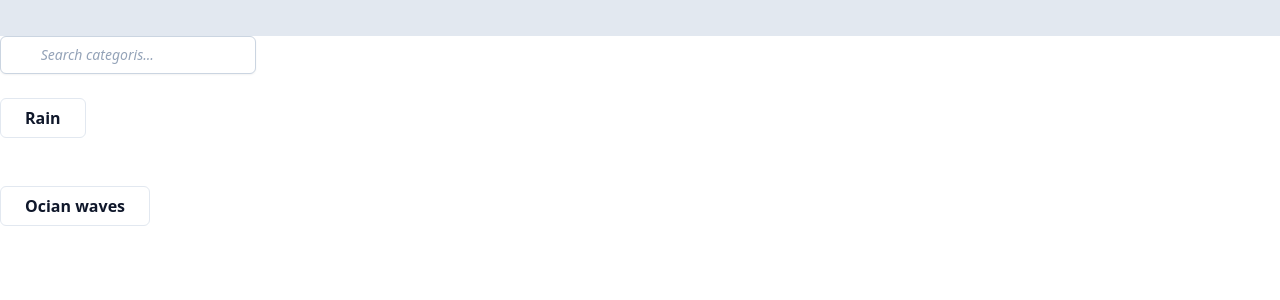
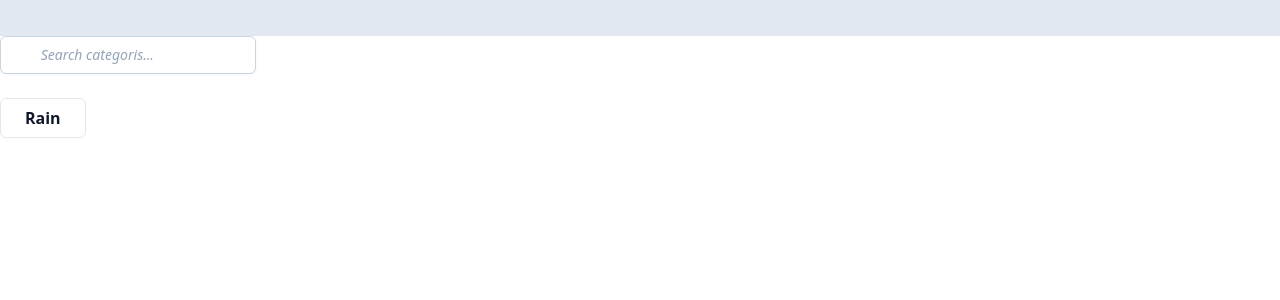
Before and after one commit to Hikari7/SleepHelper_ReactApp, a React (Create React App) app: page / in a window 1280 px wide. Shown: the top 300 px of the page. Built offline with nearby package versions, Linux system fonts and the light colour scheme.

Commit message:
rendered a fetched video

```diff
--- a/package.json
+++ b/package.json
@@ -7,6 +7,7 @@
     "@testing-library/react": "^13.4.0",
     "@testing-library/user-event": "^13.5.0",
     "axios": "^1.1.3",
+    "cors": "^2.8.5",
     "react": "^18.2.0",
     "react-dom": "^18.2.0",
     "react-scripts": "5.0.1",
--- a/src/components/Home.js
+++ b/src/components/Home.js
@@ -1,7 +1,10 @@
 import React from "react";
 
 function Home() {
-  return <div></div>;
+  return <div>
+
+
+  </div>;
 }
 
 export default Home;
--- a/src/components/Videos/Categories.js
+++ b/src/components/Videos/Categories.js
@@ -1,5 +1,6 @@
 import React, { useState } from "react";
 import youtube from "../../apis/youtube";
+import CategoryItem from "./CategoryItem";
 // import Iframe from "react-iframe";
 
 function Categories({ setVideo }) {
@@ -13,28 +14,16 @@ function Categories({ setVideo }) {
     setVideo([data]);
   };
 
+  //mapで回す？
+  const categoryName = ["rain", "waves"];
+
   return (
     <>
-      <ul>
-        <li>
-          <button
-            className="h-10 px-6 font-semibold rounded-md border border-slate-200 text-slate-900 my-6"
-            type="button"
-            onClick={() => handleVideo("rain")}
-          >
-            Rain
-          </button>
-        </li>
-        <li>
-          <button
-            className="h-10 px-6 font-semibold rounded-md border border-slate-200 text-slate-900 my-6"
-            type="button"
-            onClick={() => handleVideo("ocean")}
-          >
-            Ocian waves
-          </button>
-        </li>
-      </ul>
+      <CategoryItem
+        CategoryItem={CategoryItem}
+        handleVideo={handleVideo}
+        categoryName={categoryName}
+      />
     </>
   );
 }
--- /dev/null
+++ b/src/components/Videos/CategoryItem.js
@@ -0,0 +1,22 @@
+import React from "react";
+
+function CategoryItem({ CategoryItem, handleVideo }) {
+  return (
+    <>
+      <ul>
+        <li>
+          <button
+            className="h-10 px-6 font-semibold rounded-md border border-slate-200 text-slate-900 my-6"
+            type="button"
+            onClick={() => handleVideo("rain")}
+          >
+            Rain
+          </button>
+        </li>
+        {CategoryItem}
+      </ul>
+    </>
+  );
+}
+
+export default CategoryItem;
--- a/src/components/Videos/Video.js
+++ b/src/components/Videos/Video.js
@@ -11,7 +11,10 @@ const Video = ({ video }) => {
   const renderedVideo = video.map((videoItem) => {
     return (
       <div>
-        <VideoItem videoItem={videoItem} />
+        <VideoItem
+          videoItem={videoItem}
+          key={videoItem.data.items[0].videoId}
+        />
       </div>
     );
   });
--- a/src/components/Videos/VideoItem.js
+++ b/src/components/Videos/VideoItem.js
@@ -5,11 +5,24 @@ function VideoItem({ videoItem }) {
     return <div>Loading...</div>;
   }
 
-  //   console.log(videoItem.data.items[0].snippet.channelTitle);
-  console.log(videoItem.data.items[0].snippet);
-  const test = videoItem.data.items[0].snippet.channelTitle;
+  //   console.log(videoItem.data.items[0].snippet.thumbnails.medium.url);
 
-  return <div>{test}</div>;
+  const title = videoItem.data.items[0].snippet.channelTitle;
+  //   const thumbnail = videoItem.data.items[0].snippet.thumbnails.medium.url;
+  const videoSrc = `https://www.youtube.com/embed/${videoItem.data.items[0].id.videoId}`;
+
+  return (
+    <div>
+      {title}
+      {/* <img src={thumbnail} /> */}
+
+      <iframe
+        src={videoSrc}
+        allow="accelerometer; autoplay; clipboard-write; encrypted-media; gyroscope; picture-in-picture"
+        allowfullscreen
+      />
+    </div>
+  );
 }
 
 export default VideoItem;
```
Also changed, not shown: 1 other file (tests, documents, lock files or other folders).
